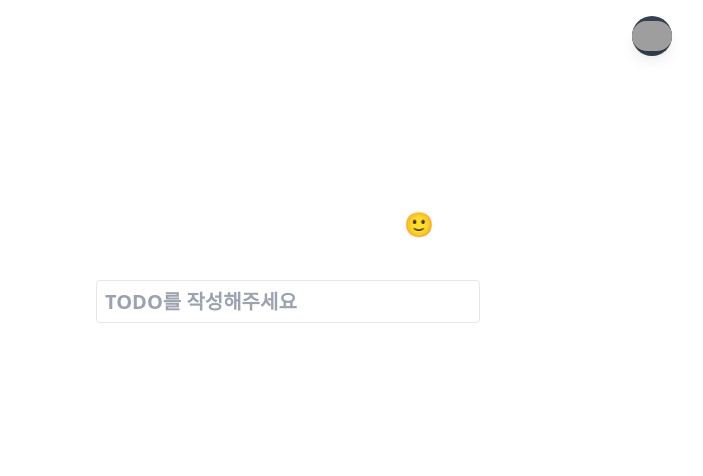
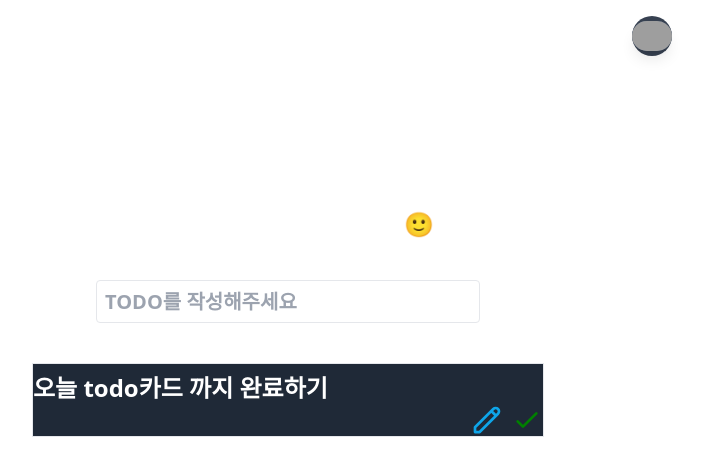
Before and after one commit to dltmdrbtjd/vue3-golang-todo-webapp, a Vue app in the folder convenience-client/: page / in a window 1280 px wide. Shown: the top 476 px of the page, without its empty margins (352-1055 px from the left). Built offline with nearby package versions, Linux system fonts and the light colour scheme; grey boxes are pictures that could not be loaded.

Commit message:
create todo card component

```diff
--- /dev/null
+++ b/convenience-client/src/components/todo/TodoCard.vue
@@ -0,0 +1,28 @@
+<template>
+    <div class="mt-10 card border w-2/3 mx-auto bg-gray-800 text-white">
+        <div>
+            <strong class="font-bold text-2xl mt-2 block">오늘 todo카드 까지 완료하기</strong>
+        </div>
+        <div class="flex justify-end w-full">
+            <div class="flex">
+                <svg xmlns="http://www.w3.org/2000/svg" class="h-8 w-8" fill="none" viewBox="0 0 24 24" stroke="#0ea5e9">
+                    <path stroke-linecap="round" stroke-linejoin="round" stroke-width="2" d="M15.232 5.232l3.536 3.536m-2.036-5.036a2.5 2.5 0 113.536 3.536L6.5 21.036H3v-3.572L16.732 3.732z" />
+                </svg>
+                <svg v-if="status" xmlns="http://www.w3.org/2000/svg" class="h-8 w-8" fill="none" viewBox="0 0 24 24" stroke="green">
+                    <path stroke-linecap="round" stroke-linejoin="round" stroke-width="2" d="M5 13l4 4L19 7" />
+                </svg>
+                <svg v-else xmlns="http://www.w3.org/2000/svg" class="h-8 w-8" fill="none" viewBox="0 0 24 24" stroke="red">
+                    <path stroke-linecap="round" stroke-linejoin="round" stroke-width="2" d="M10 14l2-2m0 0l2-2m-2 2l-2-2m2 2l2 2m7-2a9 9 0 11-18 0 9 9 0 0118 0z" />
+                </svg>
+            </div>
+        </div>
+    </div>
+</template>
+<script setup lang="ts">
+let status = true
+</script>
+<style scoped lang="scss">
+svg {
+    @apply ml-2 cursor-pointer
+}
+</style>
--- a/convenience-client/src/pages/Todo.vue
+++ b/convenience-client/src/pages/Todo.vue
@@ -5,10 +5,12 @@
     v-model="text"
     @keydown.enter.prevent="save"
   />
+  <TodoCard />
 </template>
 <script setup lang="ts">
 import Greeting from "@/components/todo/Greeting.vue";
 import TodoInput from "@/components/todo/TodoInput.vue";
+import TodoCard from "@/components/todo/TodoCard.vue";
 import { ref } from "vue";
 
 const text = ref<string>("");
```
